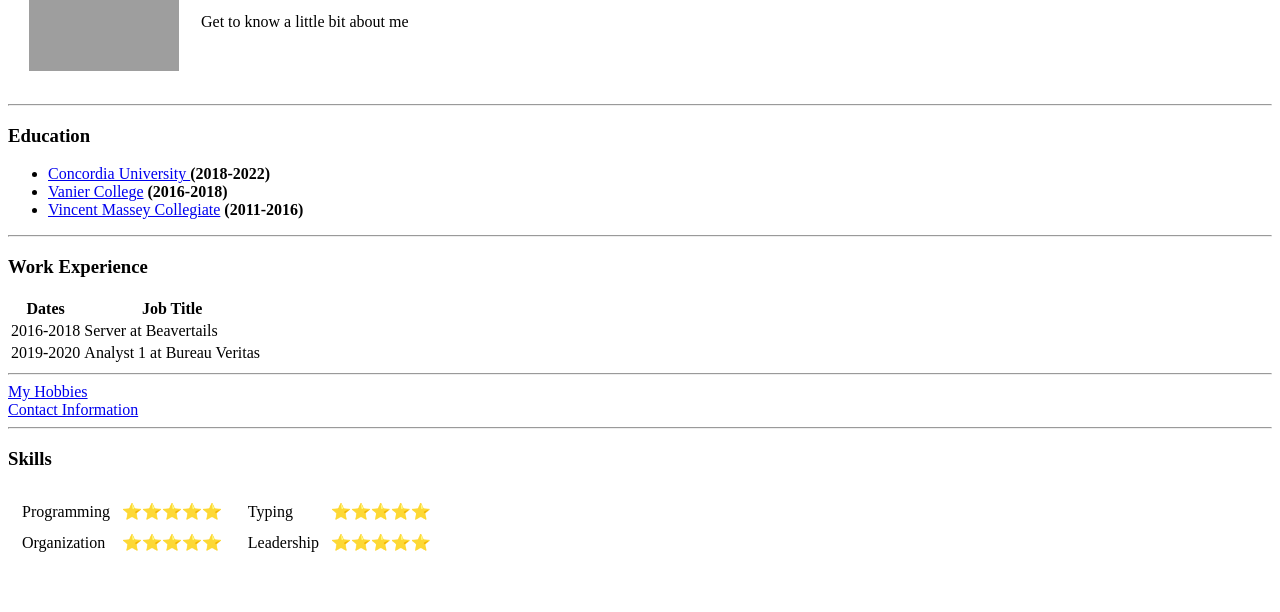
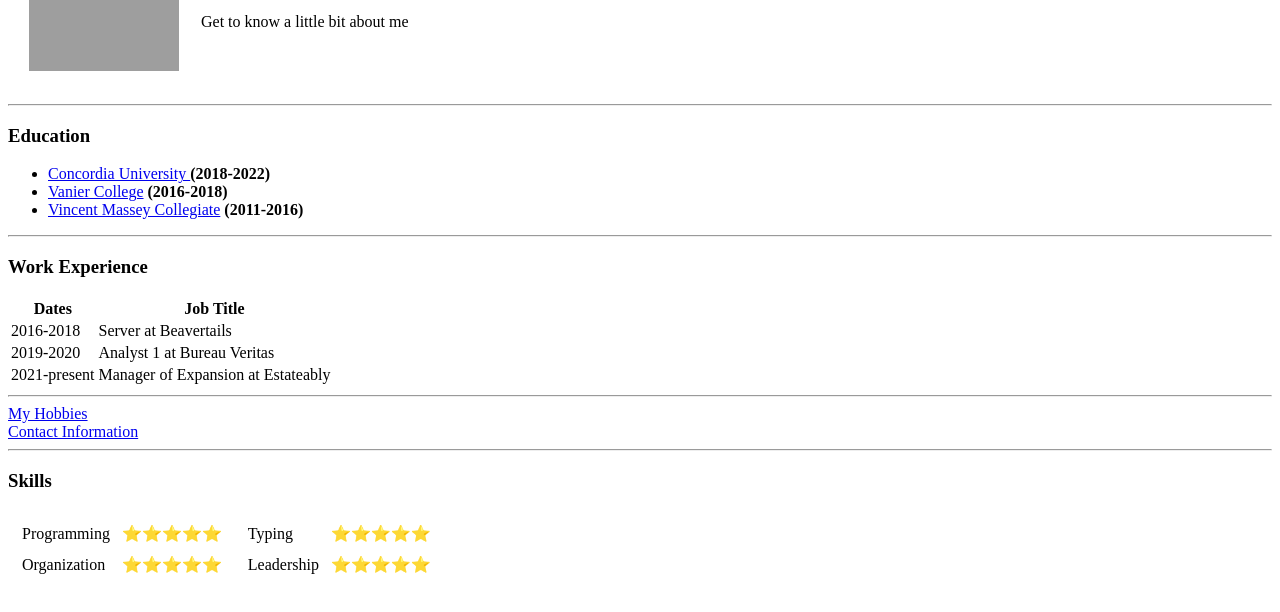
Before and after one commit to jsardilli/CV, a plain HTML site: page index.html in a window 1280 px wide. Shown: the part 158-770 px from the top of the page. Drawn offline with Linux system fonts and the light colour scheme; grey boxes are pictures that could not be loaded.

Commit message:
Add job to work experience

```diff
--- a/index.html
+++ b/index.html
@@ -42,6 +42,10 @@
         <td>2019-2020</td>
         <td>Analyst 1 at Bureau Veritas</td>
       </tr>
+      <tr>
+        <td>2021-present</td>
+        <td>Manager of Expansion at Estateably</td>
+      </tr>
     </tbody>
   </table>
   <hr>
```
